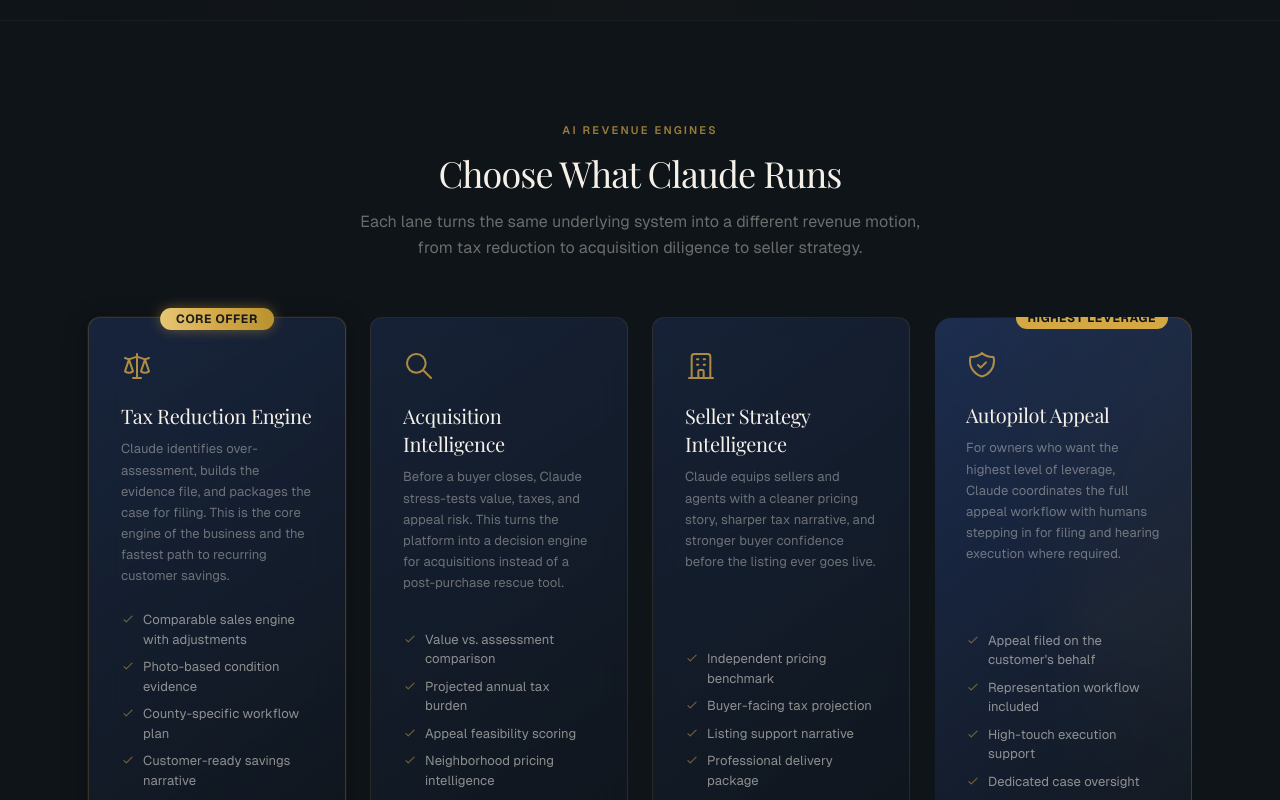
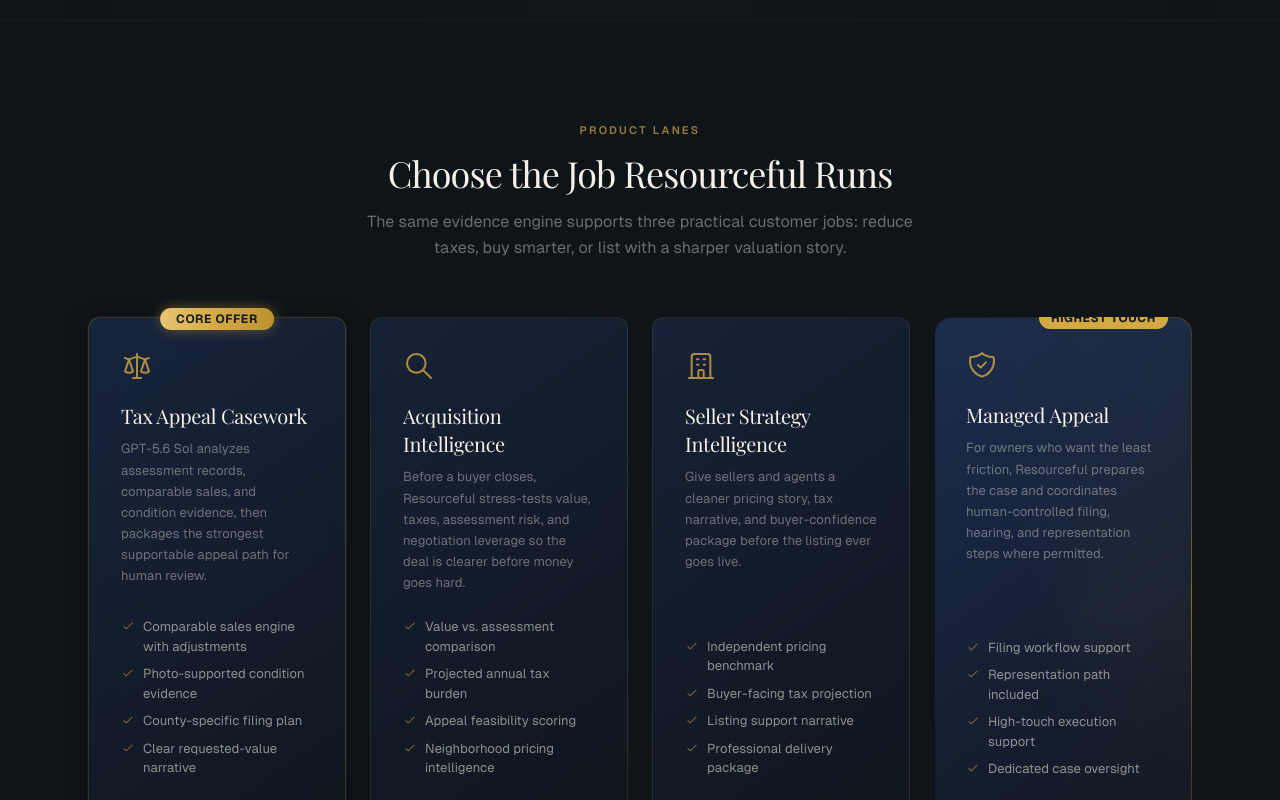
Before and after one commit to mikelaurenzo7-collab/Resourceful, a Next.js app: page / in a window 1280 px wide. Shown: the part 980-1780 px from the top of the page. Built offline with nearby package versions, Linux system fonts and the light colour scheme; no server answers; a web font is replaced by a local one.

Commit message:
Tighten service cards around evidence-led offers

```diff
--- a/src/components/landing/ServiceCards.tsx
+++ b/src/components/landing/ServiceCards.tsx
@@ -15,11 +15,11 @@
 
 const services: ServiceDef[] = [
   {
-    title: 'Tax Reduction Engine',
+    title: 'Tax Appeal Casework',
     service: 'tax_appeal',
     description:
-      'Claude identifies over-assessment, builds the evidence file, and packages the case for filing. This is the core engine of the business and the fastest path to recurring customer savings.',
-    features: ['Comparable sales engine with adjustments', 'Photo-based condition evidence', 'County-specific workflow plan', 'Customer-ready savings narrative'],
+      'GPT-5.6 Sol analyzes assessment records, comparable sales, and condition evidence, then packages the strongest supportable appeal path for human review.',
+    features: ['Comparable sales engine with adjustments', 'Photo-supported condition evidence', 'County-specific filing plan', 'Clear requested-value narrative'],
     icon: (
       <svg className="w-8 h-8" fill="none" stroke="currentColor" viewBox="0 0 24 24" aria-hidden="true">
         <path strokeLinecap="round" strokeLinejoin="round" strokeWidth={1.5} d="M3 6l3 1m0 0l-3 9a5.002 5.002 0 006.001 0M6 7l3 9M6 7l6-2m6 2l3-1m-3 1l-3 9a5.002 5.002 0 006.001 0M18 7l3 9m-3-9l-6-2m0-2v2m0 16V5m0 16H9m3 0h3" />
@@ -31,7 +31,7 @@
     title: 'Acquisition Intelligence',
     service: 'pre_purchase',
     description:
-      'Before a buyer closes, Claude stress-tests value, taxes, and appeal risk. This turns the platform into a decision engine for acquisitions instead of a post-purchase rescue tool.',
+      'Before a buyer closes, Resourceful stress-tests value, taxes, assessment risk, and negotiation leverage so the deal is clearer before money goes hard.',
     features: ['Value vs. assessment comparison', 'Projected annual tax burden', 'Appeal feasibility scoring', 'Neighborhood pricing intelligence'],
     icon: (
       <svg className="w-8 h-8" fill="none" stroke="currentColor" viewBox="0 0 24 24" aria-hidden="true">
@@ -43,7 +43,7 @@
     title: 'Seller Strategy Intelligence',
     service: 'pre_listing',
     description:
-      'Claude equips sellers and agents with a cleaner pricing story, sharper tax narrative, and stronger buyer confidence before the listing ever goes live.',
+      'Give sellers and agents a cleaner pricing story, tax narrative, and buyer-confidence package before the listing ever goes live.',
     features: ['Independent pricing benchmark', 'Buyer-facing tax projection', 'Listing support narrative', 'Professional delivery package'],
     icon: (
       <svg className="w-8 h-8" fill="none" stroke="currentColor" viewBox="0 0 24 24" aria-hidden="true">
@@ -52,12 +52,12 @@
     ),
   },
   {
-    title: 'Autopilot Appeal',
+    title: 'Managed Appeal',
     service: 'tax_appeal',
     tier: 'full_representation',
     description:
-      'For owners who want the highest level of leverage, Claude coordinates the full appeal workflow with humans stepping in for filing and hearing execution where required.',
-    features: ['Appeal filed on the customer\'s behalf', 'Representation workflow included', 'High-touch execution support', 'Dedicated case oversight'],
+      'For owners who want the least friction, Resourceful prepares the case and coordinates human-controlled filing, hearing, and representation steps where permitted.',
+    features: ['Filing workflow support', 'Representation path included', 'High-touch execution support', 'Dedicated case oversight'],
     icon: (
       <svg className="w-8 h-8" fill="none" stroke="currentColor" viewBox="0 0 24 24" aria-hidden="true">
         <path strokeLinecap="round" strokeLinejoin="round" strokeWidth={1.5} d="M9 12l2 2 4-4m5.618-4.016A11.955 11.955 0 0112 2.944a11.955 11.955 0 01-8.618 3.04A12.02 12.02 0 003 9c0 5.591 3.824 10.29 9 11.622 5.176-1.332 9-6.03 9-11.622 0-1.042-.133-2.052-.382-3.016z" />
@@ -72,13 +72,13 @@
     <section className="mx-auto max-w-6xl px-6 py-24">
       <div className="text-center mb-14">
         <span className="text-[11px] font-semibold tracking-[0.2em] text-gold/70 uppercase">
-          AI Revenue Engines
+          Product Lanes
         </span>
         <h2 className="font-display text-3xl md:text-4xl text-cream mt-3 tracking-tight">
-          Choose What Claude Runs
+          Choose the Job Resourceful Runs
         </h2>
         <p className="mt-4 text-cream/40 max-w-xl mx-auto leading-relaxed">
-          Each lane turns the same underlying system into a different revenue motion, from tax reduction to acquisition diligence to seller strategy.
+          The same evidence engine supports three practical customer jobs: reduce taxes, buy smarter, or list with a sharper valuation story.
         </p>
       </div>
 
@@ -116,7 +116,7 @@
               {svc.premium && (
                 <div className="absolute -top-3 right-6 z-10">
                   <span className="bg-[#d4a843] text-navy-deep text-xs font-bold px-3 py-1 rounded-full uppercase tracking-wider">
-                    Highest Leverage
+                    Highest Touch
                   </span>
                 </div>
               )}
@@ -147,7 +147,7 @@
                   </p>
                 </div>
                 <span className="text-sm text-gold/70 group-hover:text-gold group-hover:drop-shadow-[0_0_6px_rgba(212,168,71,0.3)] transition-all duration-200 font-medium flex items-center gap-1">
-                  Activate
+                  Start
                   <svg className="w-4 h-4 transition-transform duration-200 group-hover:translate-x-0.5" fill="none" stroke="currentColor" viewBox="0 0 24 24" aria-hidden="true">
                     <path strokeLinecap="round" strokeLinejoin="round" strokeWidth={2} d="M9 5l7 7-7 7" />
                   </svg>
```
